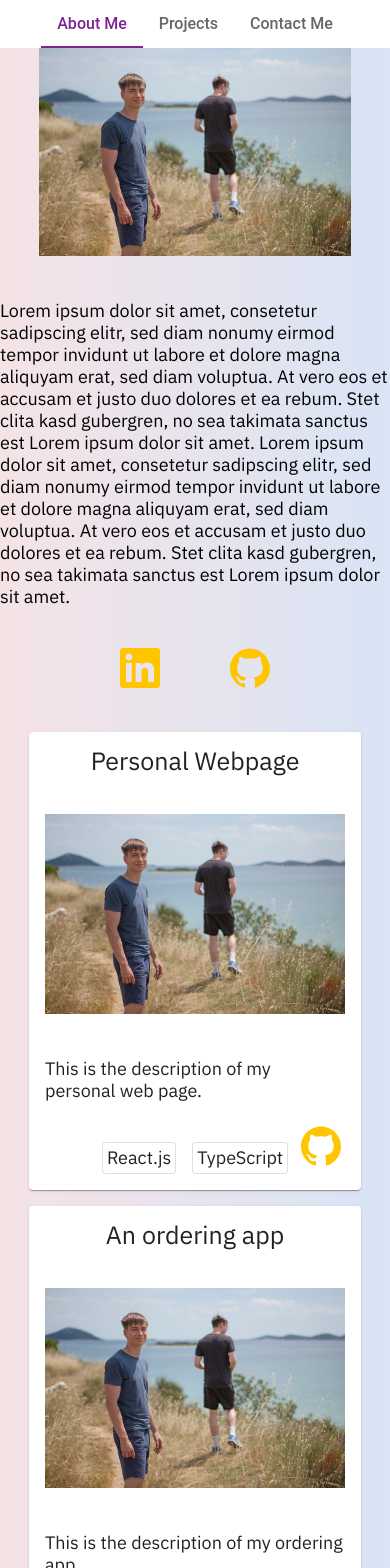
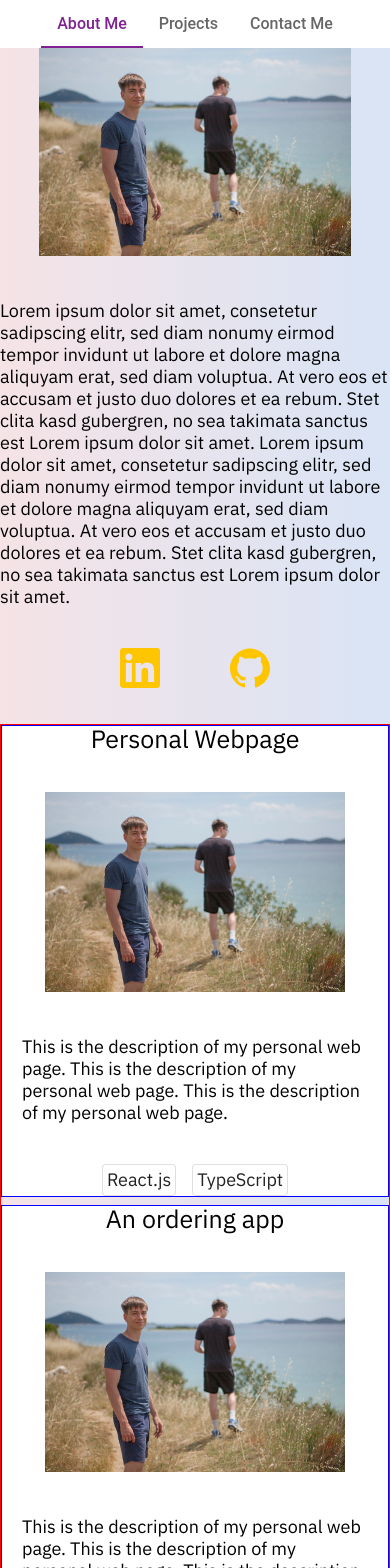
Before and after one commit to MarkusDunkel/personal_homepage, a React (Create React App) app: page / in a window 390 px wide. Shown: the top 1568 px of the page. Built offline with nearby package versions, Linux system fonts and the light colour scheme.

Commit message:
a not very satisfactory solution for mobile view

```diff
--- a/public/index.html
+++ b/public/index.html
@@ -4,7 +4,7 @@
 <head>
   <meta charset="utf-8" />
   <link rel="icon" href="%PUBLIC_URL%/favicon.ico" />
-  <meta name="viewport" content="width=device-width, initial-scale=1" />
+  <!-- <meta name="viewport" content="width=device-width, initial-scale=1" /> -->
   <meta name="theme-color" content="#000000" />
   <meta name="description" content="Web site created using create-react-app" />
   <link rel="apple-touch-icon" href="%PUBLIC_URL%/logo192.png" />
--- a/src/App.css
+++ b/src/App.css
@@ -1,5 +1,8 @@
 .App {
-  text-align: center;
+  height: 100%;
+  width: 100%;
+  margin: 0;
+  padding: 0;
 }
 
 .App-logo {
@@ -34,13 +37,3 @@ a {
   text-decoration: inherit;
   /* no underline */
 }
-
-@keyframes App-logo-spin {
-  from {
-    transform: rotate(0deg);
-  }
-
-  to {
-    transform: rotate(360deg);
-  }
-}
--- a/src/App.tsx
+++ b/src/App.tsx
@@ -1,12 +1,13 @@
 import {
   Box, Card, Grid, ThemeProvider,
-  Typography, useTheme
+  Typography, useMediaQuery, useTheme
 } from '@mui/material';
 import { useRef, useState } from 'react';
 import { SiGithub, SiLinkedin } from "react-icons/si";
 import './App.css';
 import { aboutMeText } from './components/content';
 import ContentHolder from './components/ContentHolder';
+import ContentHolderNew from './components/ContentHolderNew';
 import IconHolder from './components/IconHolder';
 import LinkSection from './components/LinkSection';
 import NavBar from './components/NavBar';
@@ -32,13 +33,12 @@ export const getTabProps = (
   };
 };
 
-
 function App() {
   const about: any = useRef<HTMLInputElement>(null);
   const project: any = useRef<HTMLInputElement>(null);
   const contact: any = useRef<HTMLInputElement>(null);
   const theme = useTheme();
-  console.log(theme.palette.primary.light);
+
   const [tabIndex, setTabIndex] = useState('about');
 
 
@@ -83,11 +83,13 @@ function App() {
           </SiteSection>
           <Box ref={project} id='projects'>
             <SiteSection>
-              <Box sx={{ display: 'flex', flexWrap: 'wrap', flexDirection: 'row-reverse', justifyContent: 'center', padding: 0, margin: 0 }}>
-                <ProjectCard projectId={0} />
-                <ProjectCard projectId={1} />
-                <ProjectCard projectId={2} />
-              </Box>
+              <ContentHolderNew>
+                <Box sx={{ display: 'flex', flexWrap: 'wrap', flexDirection: 'row-reverse', justifyContent: 'center', padding: 0, margin: 0 }}>
+                  <ProjectCard projectId={0} />
+                  <ProjectCard projectId={1} />
+                  <ProjectCard projectId={2} />
+                </Box>
+              </ContentHolderNew>
             </SiteSection>
           </Box>
           <Box height='500px' ref={contact} id='contact'>
--- /dev/null
+++ b/src/components/ContentHolderNew.tsx
@@ -0,0 +1,31 @@
+import { Box, Card, Container, CssBaseline, useMediaQuery } from '@mui/material';
+import { ReactNode } from 'react';
+
+export const useMobileView = () => {
+    const matches = useMediaQuery('(max-width:500px)');
+    return (matches);
+};
+
+export interface ContentHolderNewProps {
+    children: ReactNode;
+}
+
+
+const ContentHolderNew = ({ children }: ContentHolderNewProps) => {
+
+    console.log('useMobileView()', useMobileView());
+
+    return (<div>
+        {
+            useMobileView() ?
+                <Box sx={{
+                    border: '1px solid red'
+                }}>{children}</Box> :
+                <Box sx={{ display: 'flex', flexWrap: 'wrap', flexDirection: 'row-reverse', justifyContent: 'center', padding: 0, margin: 'auto', border: '3px solid green' }}>{children}</Box>
+        }
+    </div >);
+
+}
+
+
+export default ContentHolderNew;
--- a/src/components/ProjectCard.tsx
+++ b/src/components/ProjectCard.tsx
@@ -1,11 +1,28 @@
-import { Box, Card, Grid, Typography, useTheme } from '@mui/material';
+import { Box, Card, Container, Grid, Typography, useTheme } from '@mui/material';
 import { ReactNode } from 'react';
 import { SiGithub } from 'react-icons/si';
 import IconHolder from './IconHolder';
 import TechLabel from './TechLabel';
 import profilePicture from '../pictures/profilePicture.jpg';
 import c from '../content/projectCards.json';
+import { useMobileView } from './ContentHolderNew';
 
+
+interface ProjectCardIsMobileProps {
+    children: ReactNode;
+}
+
+const ProjectCardIsMobile = ({ children }: ProjectCardIsMobileProps) => {
+    return (<Box sx={{
+        width: '100%', border: '0px solid brown', bgcolor: 'orange'
+    }}>
+        {
+            useMobileView() ?
+                < Box sx={{ position: 'relative', width: 'calc(100%-20px)', m: 0, px: '20px', mb: 1, bgcolor: 'white', border: '1px solid blue' }}> {children}</Box > :
+                <Card sx={{ position: 'relative', width: 300, p: 2, mb: 1, border: '1px solid blue' }}>{children}</Card>
+        }
+    </Box >);
+}
 
 
 export interface ProjectCardProps {
@@ -20,13 +37,12 @@ const ProjectCard = ({ projectId }: ProjectCardProps) => {
 
     return (
         <a href={content.projectLink}>
-            <Card sx={{ position: 'relative', width: 300, padding: 2, m: 1 }}>
-
-                <Box bottom='20px' right='20px' sx={{ position: 'absolute' }}>
+            <ProjectCardIsMobile>
+                {/* <Box bottom='20px' right='20px' sx={{ position: 'absolute', height: 40 }}>
                     <IconHolder size='40' link={content.repositoryLink} >
                         <SiGithub />
                     </IconHolder>
-                </Box>
+                </Box> */}
                 <Grid alignItems="center"
                     container direction='column' rowSpacing={5}>
                     <Grid item>
@@ -58,7 +74,7 @@ const ProjectCard = ({ projectId }: ProjectCardProps) => {
                         </Typography>
                     </Grid>
                 </Grid>
-            </Card>
+            </ProjectCardIsMobile>
         </a >
     )
 }
--- a/src/components/SiteSection.tsx
+++ b/src/components/SiteSection.tsx
@@ -9,7 +9,7 @@ const SiteSection = ({ children }: SiteSectionProps) => {
 
     const theme = useTheme();
     return (<Box sx={{
-        padding: 0, textAlign: 'center', display: 'flex', justifyContent: 'center', pb: 4
+        width: 1, padding: 0, textAlign: 'center', display: 'flex', justifyContent: 'center', pb: 4, m: 0
     }} style={{ background: theme.palette.gradients.bluePurple }}>
         {children}
     </Box>)
--- a/src/content/projectCards.json
+++ b/src/content/projectCards.json
@@ -5,7 +5,7 @@
             "projectLink": "https://orf.at",
             "repositoryLink": "https://github.com/MarkusDunkel/personal_homepage",
             "title": "Personal Webpage",
-            "description": "This is the description of my personal web page.",
+            "description": "This is the description of my personal web page. This is the description of my personal web page. This is the description of my personal web page.",
             "techStack": [
                 {
                     "title": "React.js"
@@ -20,7 +20,7 @@
             "projectLink": "https://orf.at",
             "repositoryLink": "https://github.com/MarkusDunkel/personal_homepage",
             "title": "An ordering app",
-            "description": "This is the description of my ordering app.",
+            "description": "This is the description of my personal web page. This is the description of my personal web page. This is the description of my personal web page.",
             "techStack": [
                 {
                     "title": "React.js"
@@ -35,7 +35,7 @@
             "projectLink": "https://orf.at",
             "repositoryLink": "https://github.com/MarkusDunkel/personal_homepage",
             "title": "Master Thesis",
-            "description": "This is the description of my master thesis.",
+            "description": "This is the description of my personal web page. This is the description of my personal web page. This is the description of my personal web page.",
             "techStack": [
                 {
                     "title": "Python"
--- a/src/index.css
+++ b/src/index.css
@@ -5,6 +5,9 @@ body {
     sans-serif;
   -webkit-font-smoothing: antialiased;
   -moz-osx-font-smoothing: grayscale;
+  width: 100%;
+  margin: 0;
+  padding: 0;
 }
 
 code {
```
